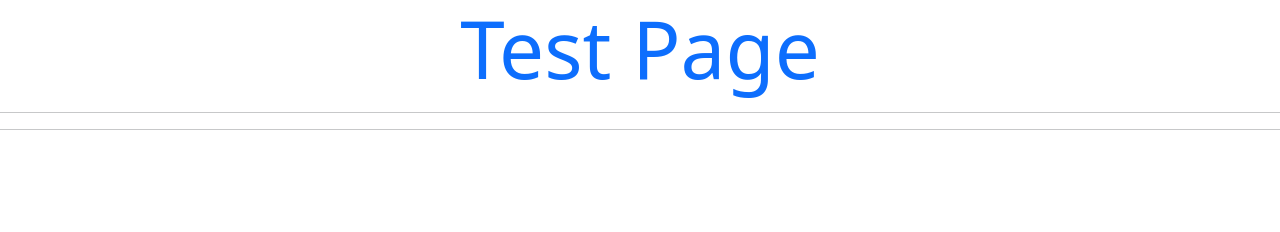
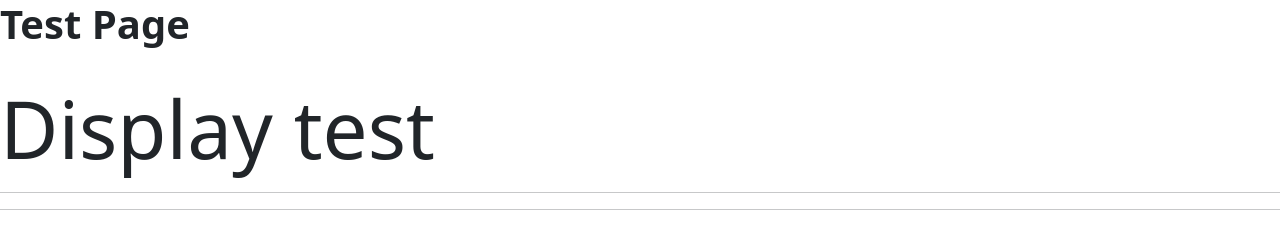
Before and after one commit to matginesi/matginesi.github.io, a plain HTML site: page index.html in a window 1280 px wide. Drawn offline with nearby package versions, Linux system fonts and the light colour scheme; some packages are replaced by stand-ins of ours; a script that the page names is missing.

Commit message:
Test data

```diff
--- a/index.html
+++ b/index.html
@@ -11,9 +11,14 @@
     </head>
 
     <body>
-        <p class="display-1 text-primary text-center">
-            Test Page
+        <h1>
+            <strong>Test Page</strong>
+        </h1>
+        <br>
+        <p class="display-1">
+            Display test
         </p>
+
         <hr>
         <hr>
 
```
